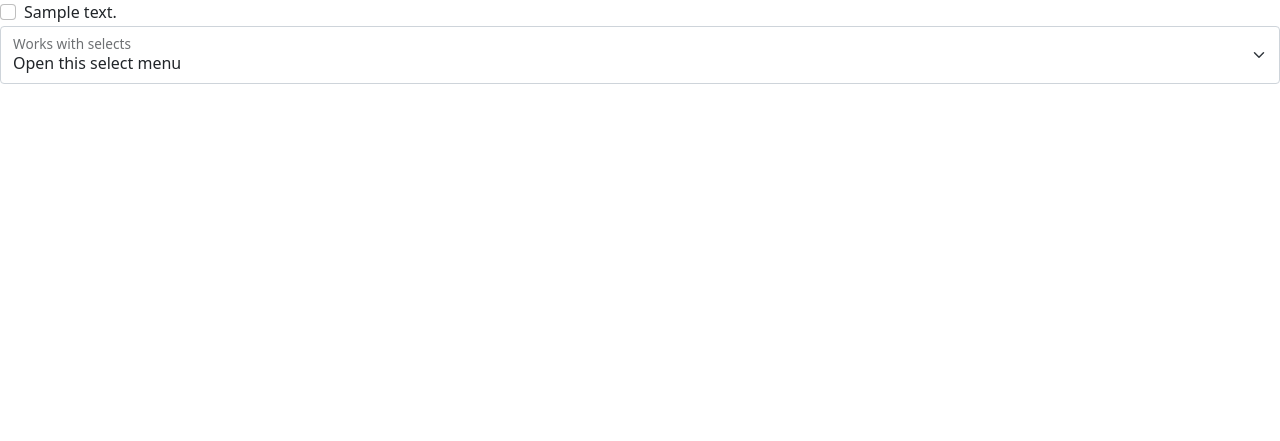
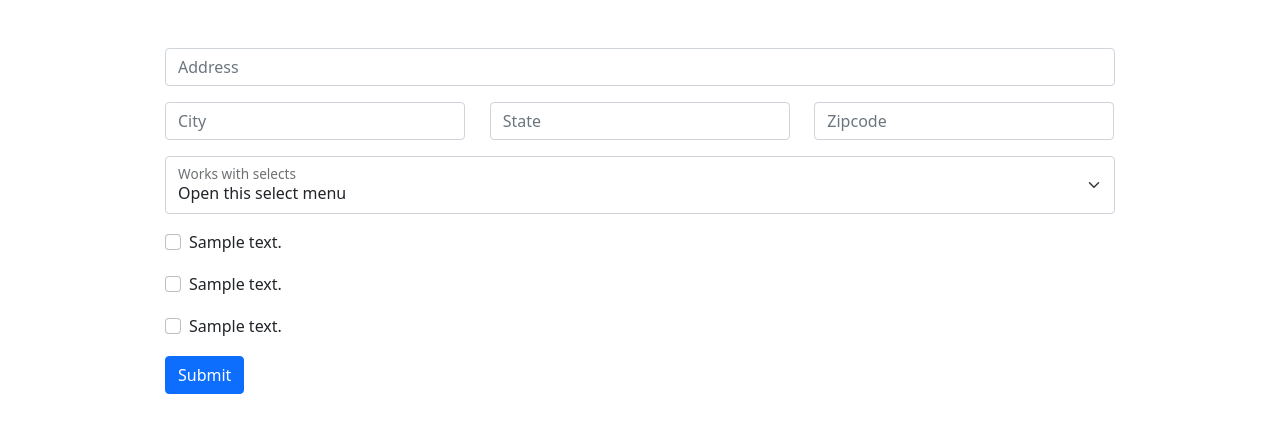
Before and after one commit to AryamanGoenka0910/P01, a Flask app: template app/templates/inputinfo.html in a window 1280 px wide. Shown: the top 441 px of the page. Run offline with Flask 2, Linux system fonts and the light colour scheme; the template is opened without the code that fills it: most values are stand-ins (such as "Sample title", 1, 10 or a date in 2020).

Commit message:
second register page

```diff
--- a/app/__init__.py
+++ b/app/__init__.py
@@ -430,6 +430,13 @@ def recipes_search():
             query = request.form.get("search")
             return render_template('recipes.html', recipes=recipes.searchRecipes(query))
 
+@app.route('/test', methods=['GET'])
+def test():
+    cuisines_1 = ['African' , 'British' , 'Cajun' , 'Caribbean', 'Chinese' , 'Eastern European' , 'European' , 'French']
+    cuisines_2 = ['German' , 'Greek' , 'Indian' , 'Irish' , 'Italian' , 'Japanese' , 'Jewish' , 'Korean' , 'Latin American']
+    cuisines_3 = ['Mediterranean' , 'Mexican' , 'Middle Eastern' , 'Southern' , 'Spanish' , 'Thai' , 'Vietnamese' , 'American']
+    return render_template('inputinfo.html', cuisines_1=cuisines_1, cuisines_2=cuisines_2, cuisines_3=cuisines_3)
+
 if __name__ == '__main__':
     app.debug = True
     app.run()
--- a/app/templates/inputinfo.html
+++ b/app/templates/inputinfo.html
@@ -12,16 +12,26 @@
     </head>
 
     <body>
+        <section class="container">
+            <div class="d-flex flex-row flex-around justify-content-evenly align-items-center flex-column flex-lg-row flex-grow-0">
+            <div class="p-2 p-lg-5">
+                <form method="post" action="/login">
 
-        {% for cuisine in cuisines %}
-        <div class="form-check form-check-inline">
-            <input class="form-check-input" type="checkbox" id="inlineCheckbox1" value="option1">
-            <label class="form-check-label" for="inlineCheckbox1">{{cuisine}}</label>
+                    <input style="width: 950px;" type="text" name="address" placeholder="Address" class="form-control mb-3"/>
+
+                    <div class="row">
+                        <div class="col">
+                        <input style="width: 300px;" type="text" name="city" placeholder="City" class="form-control mb-3"/>
                         </div>
-        {% endfor %}
-
+                        <div class="col">
+                        <input style="width: 300px;" type="text" name="state" placeholder="State" class="form-control mb-3"/>
+                        </div>
+                        <div class="col">
+                        <input style="width: 300px;" type="text" name="zipcode" placeholder="Zipcode" class="form-control mb-3"/>
+                        </div>
+                    </div>
                     <div class="form-floating">
-            <select class="form-select" id="floatingSelect" aria-label="Floating label select example">
+                        <select class="form-select mb-3" id="floatingSelect" aria-label="Floating label select example">
                           <option selected>Open this select menu</option>
                           <option value="1">One</option>
                           <option value="2">Two</option>
@@ -30,5 +40,36 @@
                         <label for="floatingSelect">Works with selects</label>
                     </div>
 
+                    {% for cuisine in cuisines_1 %}
+                    <div class="form-check form-check-inline">
+                        <input class="form-check-input" type="checkbox" id="inlineCheckbox1" value="option1">
+                        <label class="form-check-label mb-3" for="inlineCheckbox1">{{cuisine}}</label>
+                    </div>
+                    {% endfor %}
+
+                    <br>
+
+                    {% for cuisine in cuisines_2 %}
+                    <div class="form-check form-check-inline">
+                        <input class="form-check-input" type="checkbox" id="inlineCheckbox1" value="option1">
+                        <label class="form-check-label mb-3" for="inlineCheckbox1">{{cuisine}}</label>
+                    </div>
+                    {% endfor %}
+
+                    <br>
+
+                    {% for cuisine in cuisines_3 %}
+                    <div class="form-check form-check-inline">
+                        <input class="form-check-input" type="checkbox" id="inlineCheckbox1" value="option1">
+                        <label class="form-check-label mb-3" for="inlineCheckbox1">{{cuisine}}</label>
+                    </div>
+                    {% endfor %}
+                    <br>
+                    <input type="submit" name="authenticate" value="Submit" class="btn btn-primary"/>
+                </form>
+            </div>
+            </div>
+        </section>
+
     </body>
 </html>
```
Also changed, not shown: app/Mangos.db (deleted). Lines whose indentation alone changed are shown as unchanged.
